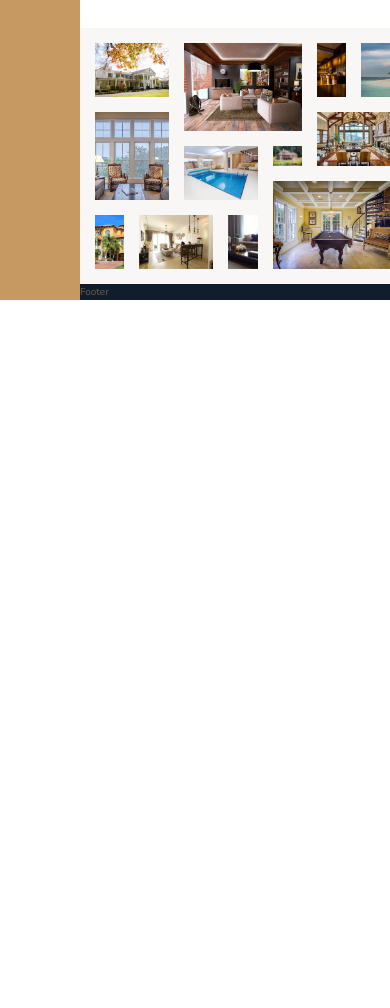
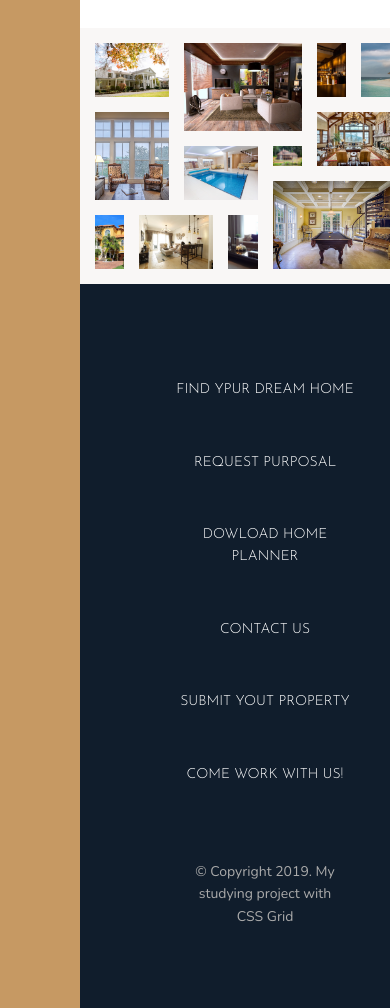
Before and after one commit to FrozenPyrozen/Nexter, a website: page index.html in a window 390 px wide. Shown: the part 5713-6721 px from the top of the page. Before the commit the page ends 6013 px from the top, so only its background shows below. Drawn offline with nearby package versions, Linux system fonts and the light colour scheme.

Commit message:
Added responsive footer

```diff
--- a/index.html
+++ b/index.html
@@ -417,6 +417,30 @@
       </figure>
     </section>
 
-    <footer class="footer">Footer</footer>
+    <footer class="footer">
+      <ul class="nav">
+        <li class="nav__item">
+          <a href="#" class="nav__link">Find ypur dream home</a>
+        </li>
+        <li class="nav__item">
+          <a href="#" class="nav__link">Request purposal</a>
+        </li>
+        <li class="nav__item">
+          <a href="#" class="nav__link">Dowload home planner</a>
+        </li>
+        <li class="nav__item">
+          <a href="#" class="nav__link">Contact us</a>
+        </li>
+        <li class="nav__item">
+          <a href="#" class="nav__link">Submit yout property</a>
+        </li>
+        <li class="nav__item">
+          <a href="#" class="nav__link">Come work with us!</a>
+        </li>
+      </ul>
+      <p class="copyright">
+        &copy; Copyright 2019. My studying project with CSS Grid
+      </p>
+    </footer>
   </body>
 </html>
--- a/sass/_footer.scss
+++ b/sass/_footer.scss
@@ -1,4 +1,45 @@
 .footer {
-    background-color: $color-secondary;
-    grid-column: full-start / full-end;
+  background-color: $color-secondary;
+  grid-column: full-start / full-end;
+  padding: 8rem;
 }
+
+.nav {
+  list-style: none;
+
+  display: grid;
+  grid-template-columns: repeat(auto-fit, minmax(15rem, 1fr));
+
+  grid-gap: 2rem;
+
+  align-items: center;
+
+  &__link:link,
+  &__link:visited {
+    font-size: 1.4rem;
+    color: $color-white;
+    text-decoration: none;
+    font-family: $font-display;
+    text-transform: uppercase;
+    text-align: center;
+    padding: 1.5rem;
+    display: block;
+    transition: all 0.2s;
+  }
+
+  &__link:hover,
+  &__link:active{
+    background-color: rgba($color-white, 0.05);
+    transform: translateY(-3px);
+  }
+}
+
+.copyright {
+    font-size: 1.4rem;
+    color: $color-grey-light-2;
+    margin-top: 6rem;
+    margin-right: auto;
+    margin-left: auto;
+    text-align: center;
+    width: 70%;
+}
```
Also changed, not shown: css/style.css.
